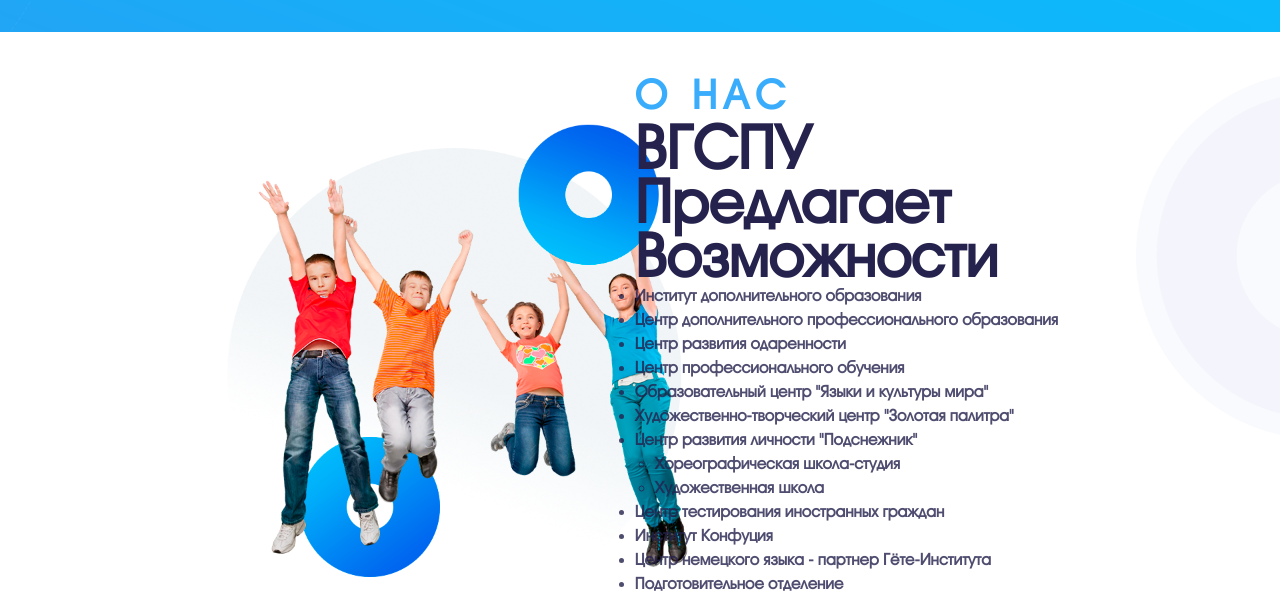
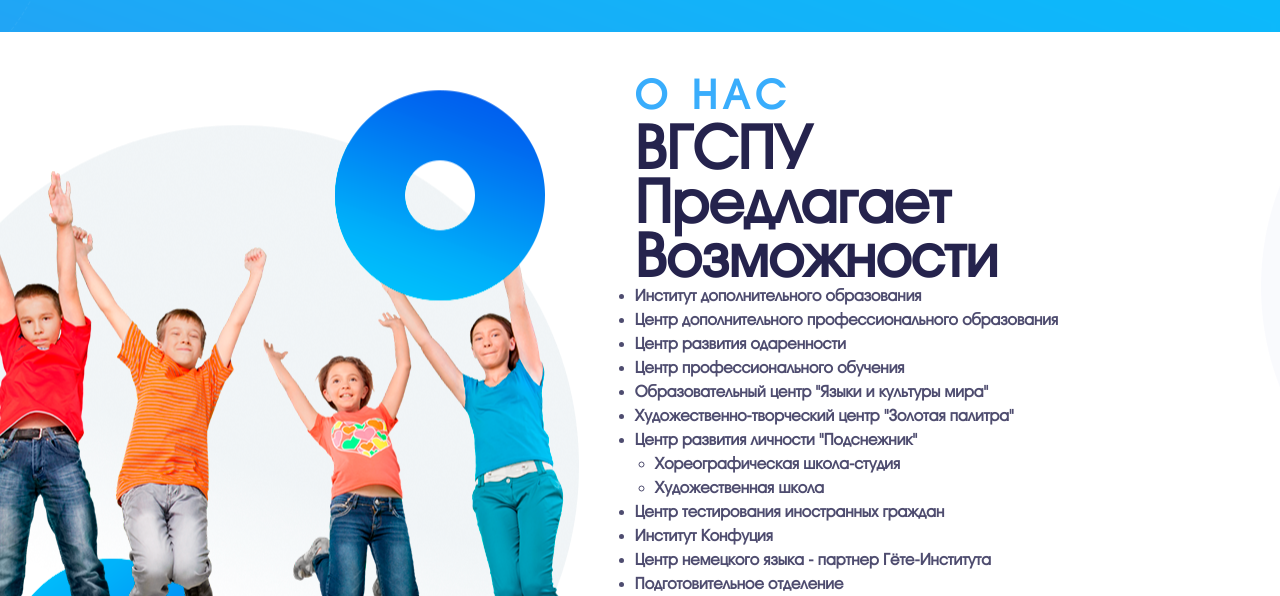
Before and after one commit to owih/vspu-project, a website built with webpack: page src/main.html in a window 1280 px wide. Shown: the part 195-791 px from the top of the page. Built offline with nearby package versions, Linux system fonts and the light colour scheme.

Commit message:
[fix] Убрал из html картинку в первой секции

```diff
--- a/src/main.html
+++ b/src/main.html
@@ -2,6 +2,9 @@
 <html lang="en">
 <head>
     <meta charset="UTF-8">
+    <meta name="viewport"
+          content="width=device-width, user-scalable=no, initial-scale=1.0, maximum-scale=1.0, minimum-scale=1.0">
+    <meta http-equiv="X-UA-Compatible" content="ie=edge">
     <title>ИДО</title>
 </head>
 <body>
@@ -28,10 +31,7 @@
         <section class="section">
             <div class="about">
                 <div class="container">
-                    <div class="about__left">
-                        <img class="about__image" src="images/about/children.png" alt="children">
-                    </div>
-                    <div class="about__right">
+                    <div class="about__container">
                         <div class="title-sided">
                             <h1 class="title-sided__main">О нас</h1>
                             <div class="title-sided__description">
--- a/src/styles/global.scss
+++ b/src/styles/global.scss
@@ -13,7 +13,7 @@
   height: 100%;
   font-family: 'generalFont', 'Arial', 'SansSerif', 'sans-serif' !important;
   font-weight: 700;
-  color:  rgba(37,35,77,.812);;
+  color:  rgba(37,35,77,.812);
 }
 .title-sided {
   &__main {
@@ -69,15 +69,11 @@
 }
 .about{
   position: relative;
-  &__right{
+  background: url("../images/about/children.png") center no-repeat;
+  &__container{
     display: block;
     width: max-content;
     margin: 40px 140px 40px auto;
-  }
-  &__image{
-    position: absolute;
-    z-index: -1;
-    width: 106.6%;
   }
   &__title{
     font-size: 32px;
```
